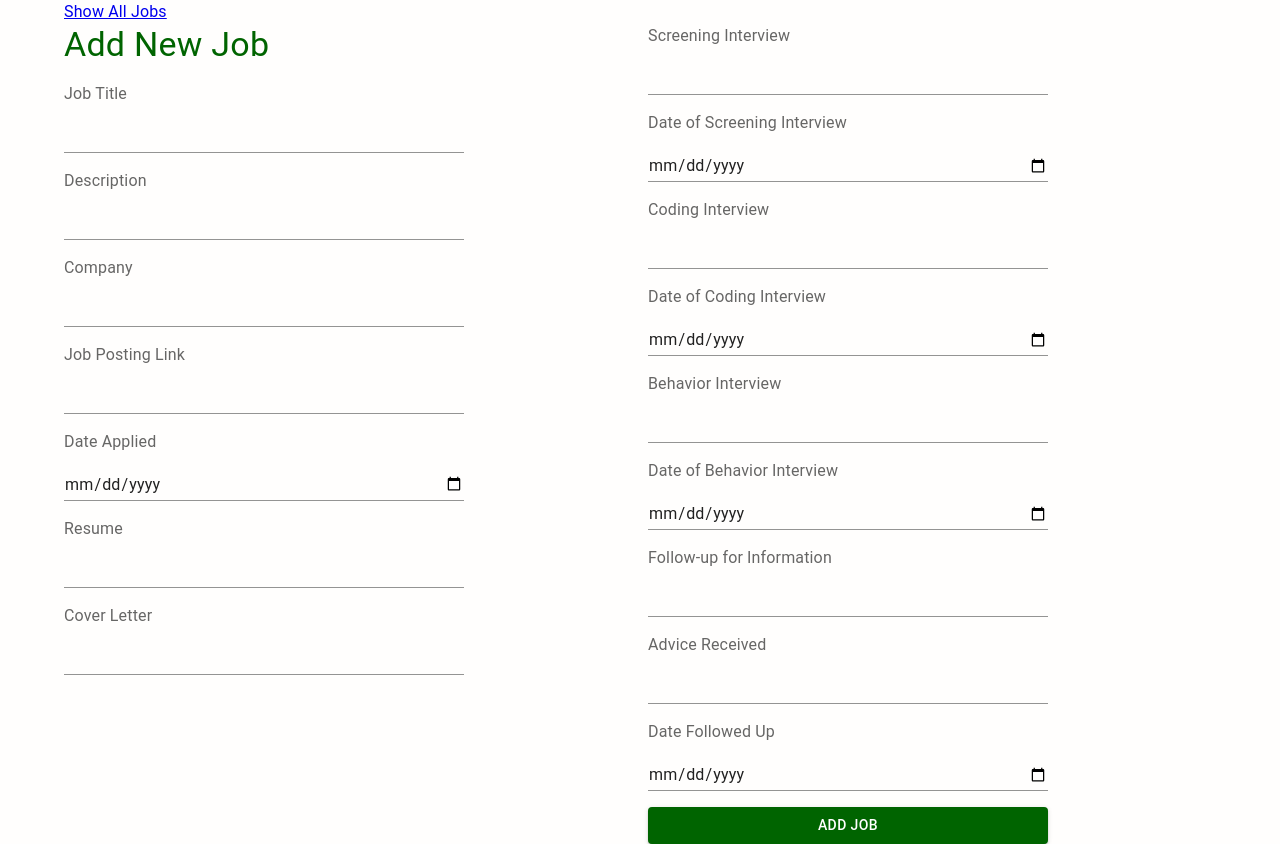
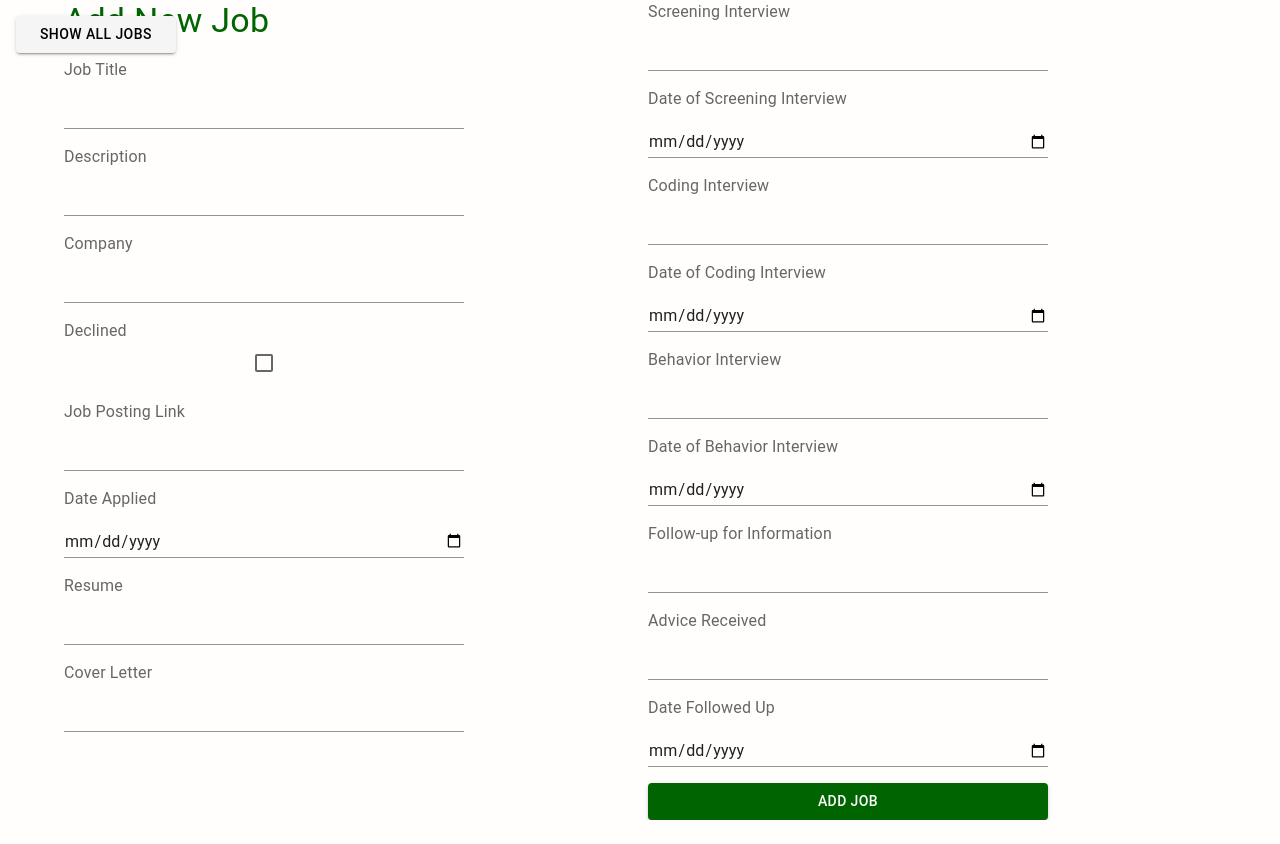
Before and after one commit to timdean27/Application_track_tool, a React (Vite) app in the folder Application_track_tool/: page / in a window 1280 px wide. After the commit the page ends 820 px from the top, so only its background shows below. Built offline with nearby package versions, Linux system fonts and the light colour scheme.

Commit message:
changed base url to updated backend api running on docker/ aws ec2

```diff
--- a/Application_track_tool/src/App.tsx
+++ b/Application_track_tool/src/App.tsx
@@ -6,6 +6,7 @@ import {
   Link,
   useLocation,
 } from "react-router-dom";
+import { Button } from "@mui/material";
 import AddJobPage from "./pages/AddJobPage/AddJobPage";
 import AllJobsPage from "./pages/AllJobsPage/AllJobsPage"; // Import the AllJobsPage component
 import ThemeContext from "./Theme/ThemeContext";
@@ -14,13 +15,12 @@ function App() {
   return (
     <Router>
       <ThemeContext>
-        {/* Conditionally render the link based on the current pathname */}
-        <ShowAllJobsLink />
         <Routes>
           <Route path="/" element={<AddJobPage />} />
           <Route path="/all-jobs" element={<AllJobsPage />} />{" "}
           {/* Route for all jobs page */}
         </Routes>
+        <ShowAllJobsLink />
       </ThemeContext>
     </Router>
   );
@@ -31,7 +31,25 @@ function ShowAllJobsLink() {
 
   // Render the link only if the current pathname is not '/all-jobs'
   if (location.pathname !== "/all-jobs") {
-    return <Link to="/all-jobs">Show All Jobs</Link>;
+    return (
+      <Button
+        variant="contained"
+        style={{
+          backgroundColor: "#f5f5f5",
+          padding: "6px 24px",
+          position: "fixed",
+          top: "0",
+          left: "0",
+          margin: "16px",
+          zIndex: "999",
+          color: "black",
+        }}
+        component={Link}
+        to="/all-jobs"
+      >
+        Show All Jobs
+      </Button>
+    );
   }
 
   return null;
--- a/Application_track_tool/src/pages/AddJobPage/AddJobPage.tsx
+++ b/Application_track_tool/src/pages/AddJobPage/AddJobPage.tsx
@@ -7,16 +7,18 @@ import {
   Stack,
   Typography,
   Grid,
+  Checkbox,
 } from "@mui/material";
 import axios from "axios";
 
-const BASE_URL = "http://34.238.240.254:8090/";
+const BASE_URL = "http://54.158.192.60:8090";
 
 const AddJobPage = () => {
 
   const [job, setJob] = useState("");
   const [description, setDescription] = useState("");
   const [company, setCompany] = useState("");
+  const [declined, setDeclined] = useState(false); // State for declined option
   const [jobPostingLink, setJobPostingLink] = useState("");
   const [resume, setResume] = useState("");
   const [coverLetter, setCoverLetter] = useState("");
@@ -38,6 +40,7 @@ const AddJobPage = () => {
         job,
         description,
         company,
+        declined, // Include declined option in the data object
         jobPostingLink,
         resume,
         coverLetter,
@@ -63,12 +66,13 @@ const AddJobPage = () => {
           : null,
       };
 
-      await axios.post(`${BASE_URL}jobapplication/add`, jobData);
+      await axios.post(`${BASE_URL}/jobapplication/add`, jobData);
 
       // Reset form fields after successful submission
       setJob("");
       setDescription("");
       setCompany("");
+      setDeclined(false); // Reset declined option
       setJobPostingLink("");
       setResume("");
       setCoverLetter("");
@@ -116,6 +120,14 @@ const AddJobPage = () => {
             <Input
               value={company}
               onChange={(e) => setCompany(e.target.value)}
+            />
+          </FormControl>
+
+          <FormControl fullWidth>
+            <FormLabel>Declined</FormLabel>
+            <Checkbox
+              checked={declined}
+              onChange={(e) => setDeclined(e.target.checked)}
             />
           </FormControl>
 
--- a/Application_track_tool/src/pages/AllJobsPage/AllJobsPage.tsx
+++ b/Application_track_tool/src/pages/AllJobsPage/AllJobsPage.tsx
@@ -11,7 +11,7 @@ import {
 } from "@mui/material";
 import UpdateJobForm from "../../Components/UpdateJobForm ";
 
-const BASE_URL = "http://34.238.240.254:8090/";
+const BASE_URL = "http://54.158.192.60:8090";
 
 const AllJobsPage: React.FC = () => {
   const [jobs, setJobs] = useState<any[]>([]);
@@ -94,15 +94,18 @@ const AllJobsPage: React.FC = () => {
   return (
     <div>
       <div>
-      <h1>All Jobs</h1>
-      <Link to="/">Add New Job</Link>
-
-    </div>
+        <h1>All Jobs</h1>
+        <Link to="/">Add New Job</Link>
+      </div>
       <div style={{ display: "flex", flexWrap: "wrap" }}>
         {jobs.map((job) => (
           <Card
             key={job.id}
-            sx={{ maxWidth: 345, margin: 1 }}
+            sx={{
+              maxWidth: 345,
+              margin: 1,
+              backgroundColor: job.declined ? "#ffcccc" : "",
+            }}
             onClick={() => toggleJobExpansion(job.id)}
           >
             <CardContent>
```
